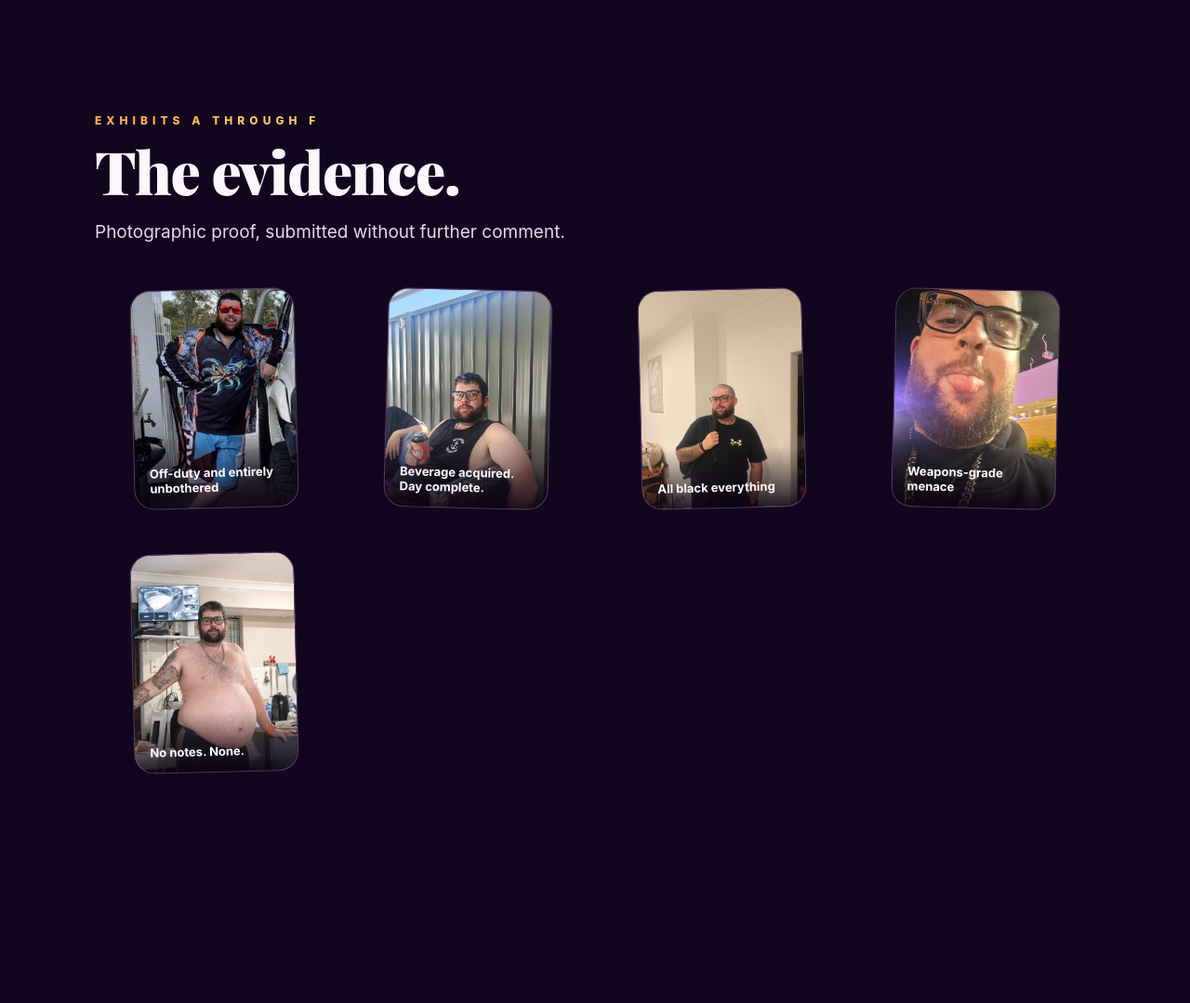
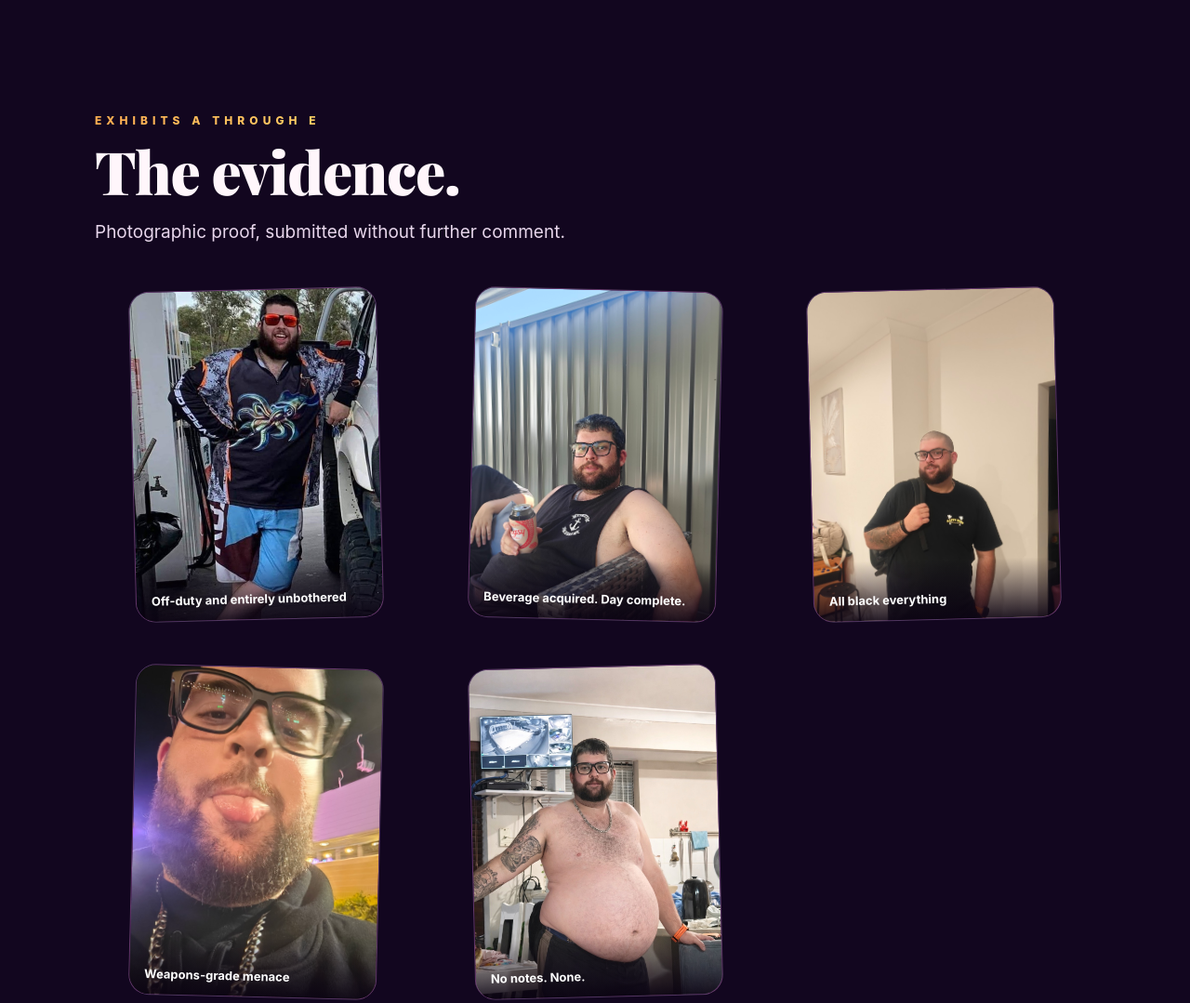
Before and after one commit to jesse372/luke-site, a plain HTML site: page index.html in a window 1280 px wide. Shown: the part 2100-3179 px from the top of the page at 93% size. Drawn offline with nearby package versions, Linux system fonts and the light colour scheme; a web font is replaced by a local one.

Commit message:
Add Luke's real photos, retune copy and gallery layout
Co-Authored-By: Claude Opus 5 (1M context) <noreply@anthropic.com>

```diff
--- a/index.html
+++ b/index.html
@@ -122,7 +122,7 @@ header.hero{min-height:100svh; display:grid; place-items:center; text-align:cent
 .stat small{display:block; margin-top:8px; font-size:11px; letter-spacing:.2em; text-transform:uppercase; color:#d7bde4}
 
 /* ============ GALLERY ============ */
-.gallery{display:grid; grid-template-columns:repeat(auto-fit,minmax(min(100%,250px),1fr)); gap:16px}
+.gallery{display:grid; grid-template-columns:repeat(auto-fit,minmax(min(100%,320px),1fr)); gap:18px}
 .shot{position:relative; aspect-ratio:3/4; border-radius:var(--r); overflow:hidden; border:1px solid rgba(255,255,255,.16);
   transition:transform .35s cubic-bezier(.2,.8,.2,1), box-shadow .35s; background:linear-gradient(150deg,#2a0f3f,#4a1350)}
 .shot:nth-child(odd){transform:rotate(-1.4deg)} .shot:nth-child(even){transform:rotate(1.4deg)}
@@ -246,7 +246,7 @@ footer .flag{font-size:26px; letter-spacing:4px; display:block; margin-bottom:12
 <!-- ================= GALLERY ================= -->
 <section id="evidence">
   <div class="wrap reveal">
-    <p class="eyebrow">Exhibits A through F</p>
+    <p class="eyebrow">Exhibits A through E</p>
     <h2>The evidence.</h2>
     <p class="lede">Photographic proof, submitted without further comment.</p>
     <div class="gallery" id="gallery"></div>
```
